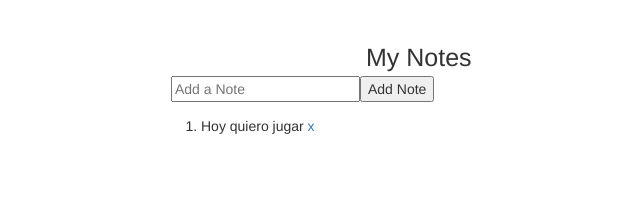
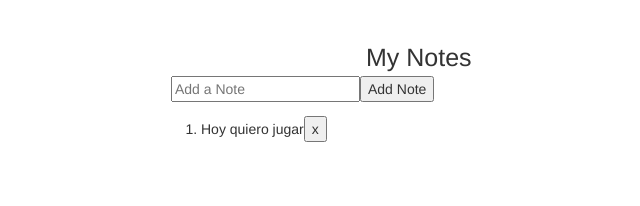
Before and after one commit to jlcoto/learn_reaact, a React (Create React App) app: page / in a window 1280 px wide. Shown: the top 206 px of the page, without its empty margins (94-734 px from the left). Built offline with nearby package versions, Linux system fonts and the light colour scheme.

Commit message:
Properly passes clicked element.

```diff
--- a/src/App.js
+++ b/src/App.js
@@ -23,8 +23,8 @@ class App extends Component {
     this.setState(this.state.entries)
   }
 
-  onRemoveNote = (index) => {
-    console.log(index)
+  onRemoveNote = (id) => {
+    console.log(id)
   }
 
   // onRemoveNote = function(index) {
@@ -50,7 +50,7 @@ class App extends Component {
                 <Entry
                   key={entry.id}
                   entry={entry.content}
-                  onRemove={function(){this.onRemoveNote}}
+                  onClick={() => {this.onRemoveNote(entry.id)}}
                   />
                 ))}
               </ol>
--- a/src/Entry.js
+++ b/src/Entry.js
@@ -15,7 +15,7 @@ class Entry extends Component {
 		return (
 				<li>
 					{this.props.entry}
-					<a className="remove" onClick={this.props.onRemove}> x </a>
+					<button className="remove" onClick={() => this.props.onClick()}> x </button>
 				</li>
 		)
 	}
```
